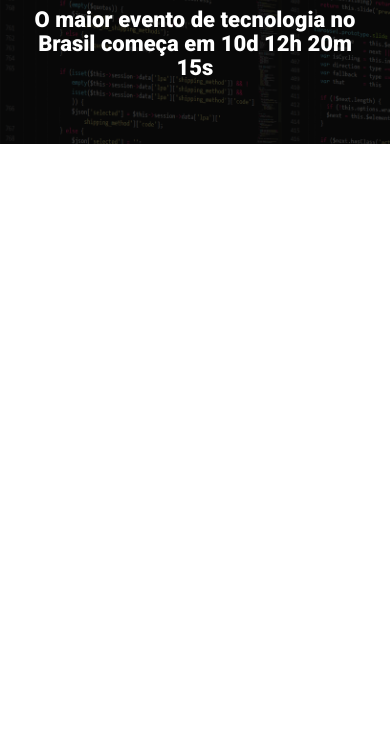
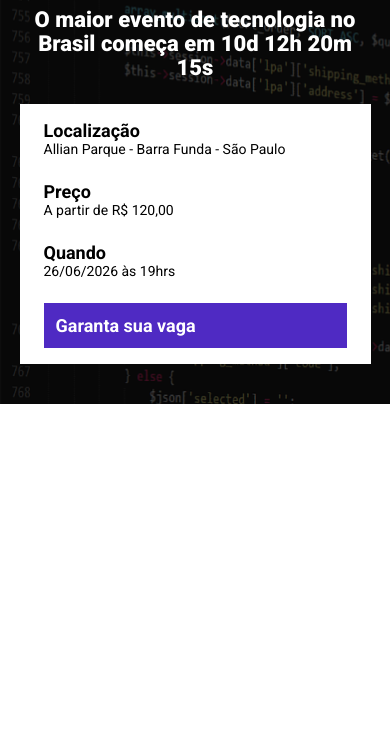
Before and after one commit to vxsk/lading_page_evento, a website built with Parcel: page src/index.html in a window 390 px wide. Shown: the part 96-844 px from the top of the page. Built offline with nearby package versions, Linux system fonts and the light colour scheme.

Commit message:
Adicionando a infos-bar

```diff
--- a/src/index.html
+++ b/src/index.html
@@ -18,6 +18,25 @@
             <p class="hero__text">
                 O maior evento de tecnologia no Brasil começa em 10d 12h 20m 15s
             </p>
+            <div class="infos-bar">
+                <ul class="infos-bar__infos">
+                    <li class="infos-bar__infos__item">
+                        <b>Localização</b>
+                        Allian Parque - Barra Funda - São Paulo
+                    </li>
+                    <li class="infos-bar__infos__item">
+                        <b>Preço</b>
+                        A partir de R$ 120,00
+                    </li>
+                    <li class="infos-bar__infos__item">
+                        <b>Quando</b>
+                        26/06/2026 às 19hrs
+                    </li>
+                </ul>
+                <a href="#" class="button button--primary">
+                    Garanta sua vaga
+                </a>
+            </div>
         </div>
     </header>
 </body>
--- /dev/null
+++ b/src/styles/components/_buttons.scss
@@ -0,0 +1,23 @@
+.button {
+    padding: 12px;
+    font-size: 18px;
+    font-weight: bold;
+    text-decoration: none;
+    text-align: center;
+    white-space: nowrap;
+
+    &--primary {
+        color: #fff;
+        background-color: #4F2AC3;
+    }
+
+    @media (max-width: 640px) {
+        display: flex;
+        width: 100%;
+    }
+
+    @media (max-width: 1024px) {
+        display: flex;
+        align-items: center;
+    }
+}
--- /dev/null
+++ b/src/styles/components/_infos_bar.scss
@@ -0,0 +1,39 @@
+.infos-bar {
+    padding: 16px 24px;
+    background-color: #fff;
+    justify-content: space-between;
+    display: flex;
+
+
+    &__infos {
+        display: flex;
+        gap: 40px;
+
+        &__item {
+            font-size: 14px;
+            color: #000;
+
+            b {
+                color: #000;
+                font-size: 18px;
+                display: block;
+            }
+        }
+    }
+
+    @media (max-width: 640px) {
+        display: block;
+
+        &__infos {
+            display: block;
+
+            &__item {
+                margin-bottom: 24px;
+            }
+        }
+    }
+
+    @media (max-width: 1024px) {
+        gap: 16px;
+    }
+}
--- a/src/styles/main.scss
+++ b/src/styles/main.scss
@@ -1,4 +1,6 @@
 @use 'hero';
+@use 'components/infos_bar';
+@use 'components/buttons';
 
 * {
     margin: 0;
@@ -6,6 +8,7 @@
     box-sizing: border-box;
     font-family: Roboto, sans-serif;
     color: #fff;
+    list-style: none;
 }
 
 .container {
```
